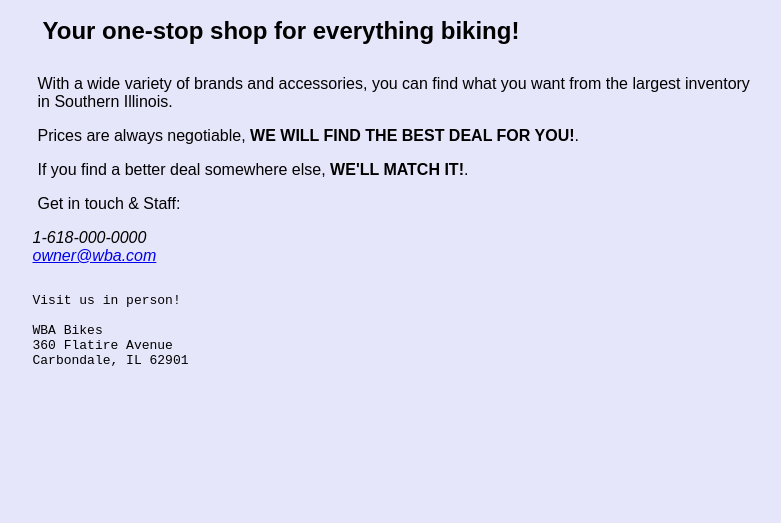
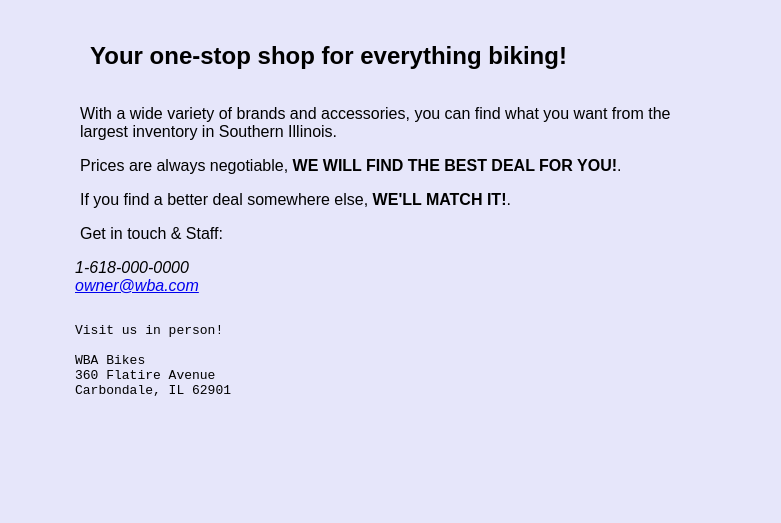
Before and after one commit to MCowles236/MCowles236.github.io, a plain HTML site: page index.htm in a window 1280 px wide. Shown: the part 277-800 px from the top of the page, without its empty margins (245-1026 px from the left). Drawn offline with Linux system fonts and the light colour scheme.

Commit message:
Update main.css

```diff
--- a/css_stuff/main.css
+++ b/css_stuff/main.css
@@ -4,7 +4,7 @@
 body {
     font-family: Arial, Helvetica, sans-serif;
     font-size: 100%;
-    width: 725px;
+    width: 50%;
     background-color: lavender; /* color is as it says */
     margin: 10px auto;
     }
@@ -22,7 +22,7 @@
     float: right; }
 h1, h2 {
 
-    padding: 10px;
+    padding: 0.625em;
 
 }
 p {
```
